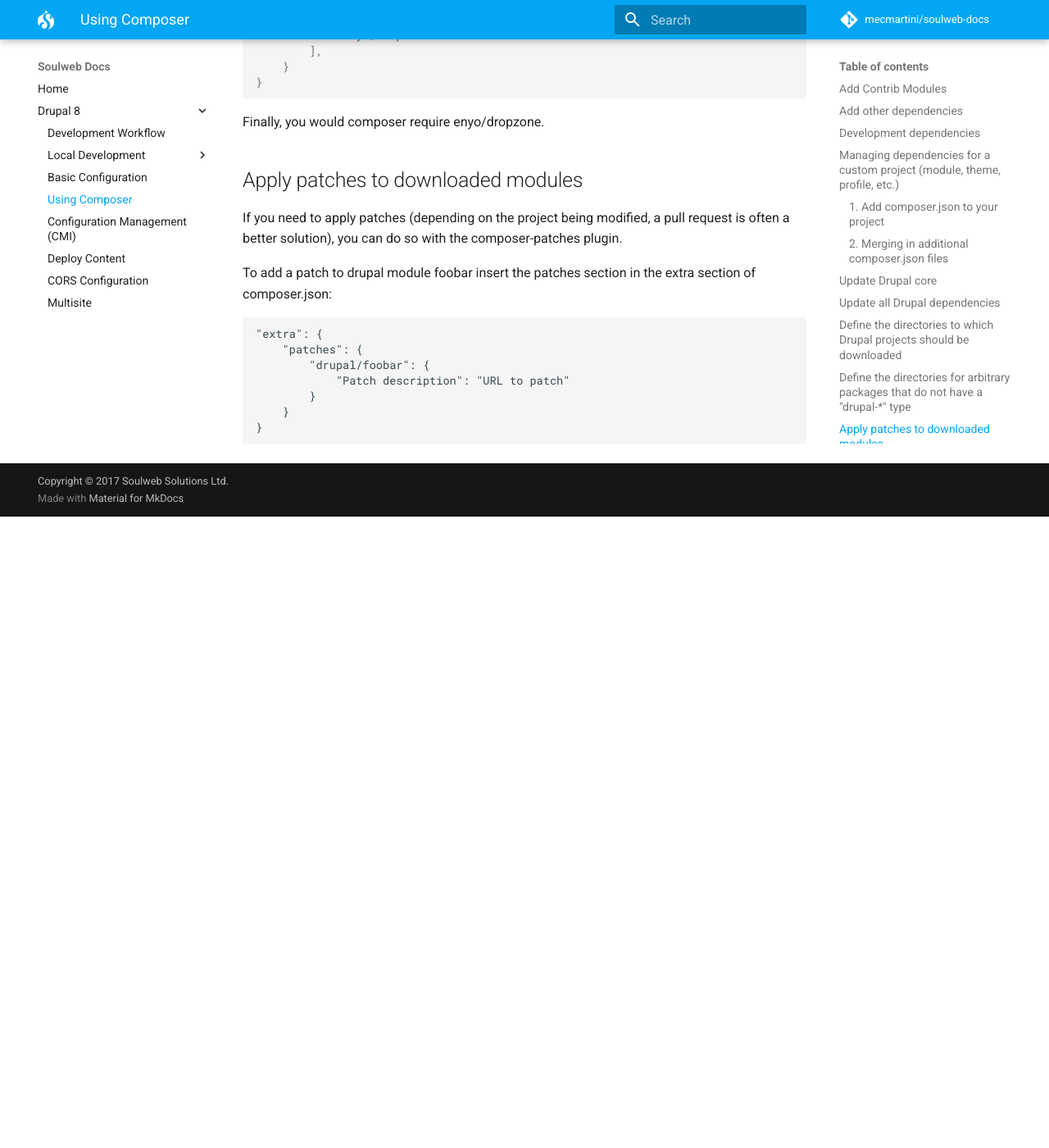
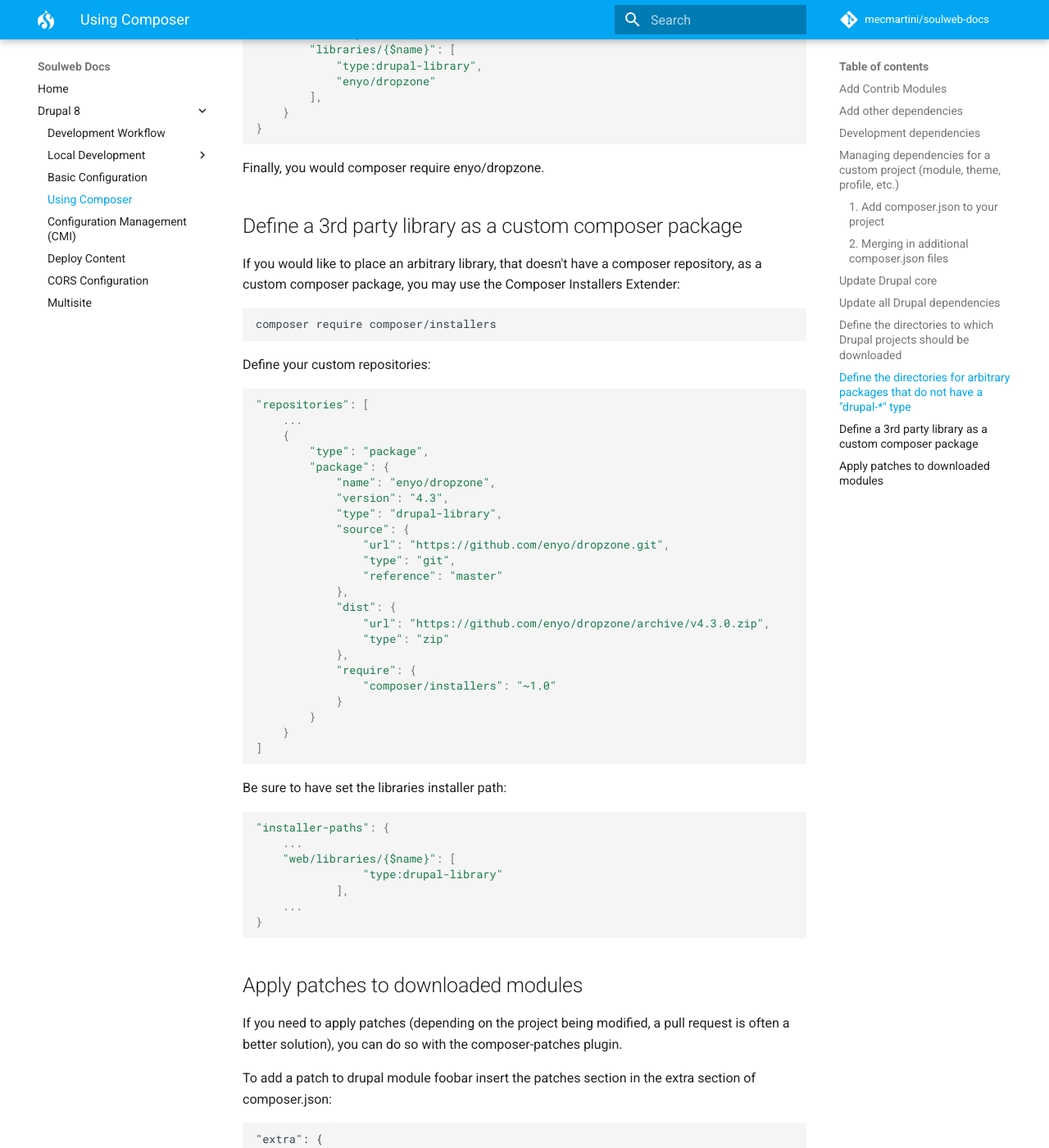
Before and after one commit to mecmartini/soulweb-docs, an MkDocs documentation site: the page built from docs/drupal/drupal_composer.md, in a window 1280 px wide and 1400 px high, scrolled down 3350 px. Shown: the whole window at 82% size. Built offline with MkDocs 1.6.1 and Material for MkDocs 9.7.7, drawn with Linux system fonts in a browser that asks for light colours; comment, search, counter and statistics services are not loaded; old or Windows-style settings are respelled for this version of MkDocs; before the commit the page ends 3980 px from its top, so only the background shows below that; some of the changed text lies outside the part shown.

Commit message:
Improved drupal composer docs

```diff
--- a/docs/drupal/drupal_composer.md
+++ b/docs/drupal/drupal_composer.md
@@ -96,6 +96,8 @@
 
 If you would like to place an arbitrary Composer package in a custom directory, you may use the Composer Installers Extender.
 
+    composer require composer/installers
+
 For instance, if you'd like to place the Dropzone package (which does not have a type of drupal-library) in the same directory as other Drupal libraries, you would first composer require oomphinc/composer-installers-extender, then add the following configuration to your composer.json file:
 
     "extra": {
@@ -108,6 +110,49 @@
     }
 
 Finally, you would composer require enyo/dropzone.
+
+## Define a 3rd party library as a custom composer package
+
+If you would like to place an arbitrary library, that doesn't have a composer repository, as a custom composer package, you may use the Composer Installers Extender:
+
+    composer require composer/installers
+
+Define your custom repositories:
+
+    "repositories": [
+        ...
+        {
+            "type": "package",
+            "package": {
+                "name": "enyo/dropzone",
+                "version": "4.3",
+                "type": "drupal-library",
+                "source": {
+                    "url": "https://github.com/enyo/dropzone.git",
+                    "type": "git",
+                    "reference": "master"
+                },
+                "dist": {
+                    "url": "https://github.com/enyo/dropzone/archive/v4.3.0.zip",
+                    "type": "zip"
+                },
+                "require": {
+                    "composer/installers": "~1.0"
+                }
+            }
+        }
+    ]
+
+Be sure to have set the libraries installer path:
+
+    "installer-paths": {
+        ...
+        "web/libraries/{$name}": [
+                    "type:drupal-library"
+                ],
+        ...
+    }
+
 
 ## Apply patches to downloaded modules
 
```
Also changed, not shown: site/drupal/drupal_basic_configuration/index.html, site/drupal/drupal_composer/index.html, site/mkdocs/search_index.json, site/sitemap.xml.
